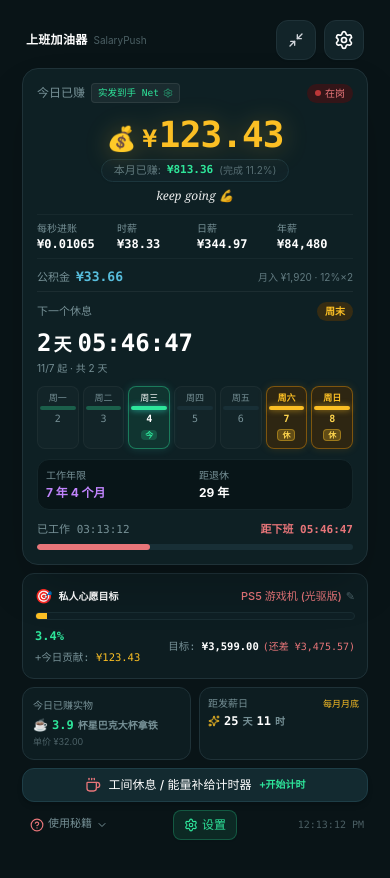
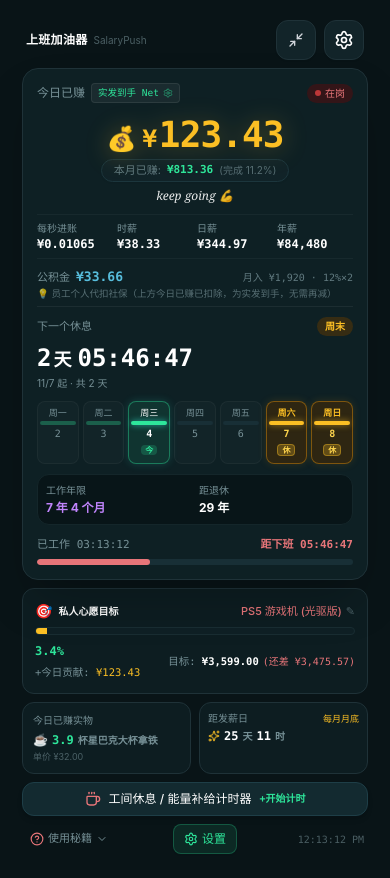
Before and after one commit to SpaceSheepBoy/salary-push-web, a React (Vite) app: page / in a window 390 px wide. Built offline with nearby package versions, Linux system fonts and the light colour scheme; no server answers; the HTML template or start-up script is replaced by a standard one.

Commit message:
feat: upgrade to iPhone 18 Pro, remove wishlist saved stepper, and clarify cotisations deduction

```diff
--- a/src/components/Dashboard.tsx
+++ b/src/components/Dashboard.tsx
@@ -264,6 +264,7 @@ export const Dashboard: React.FC<DashboardProps> = ({
             </div>
 
             {/* 4. Social Benefit / Housing Fund Row */}
+            <div className="flex flex-col gap-0.5">
               <div className="flex items-baseline justify-between text-xs">
                 <div className="flex items-baseline gap-1.5">
                   <span className="text-grayteal text-[11px]">{benefit.title}</span>
@@ -271,9 +272,24 @@ export const Dashboard: React.FC<DashboardProps> = ({
                     {isEuropean ? `${benefitFormatted} ${sym}` : `${sym}${benefitFormatted}`}
                   </span>
                 </div>
-              <span className="text-[10px] text-grayteal/80 truncate max-w-[140px] text-right">
+                <span className="text-[10px] text-grayteal/80 truncate max-w-[160px] text-right font-mono">
                   {benefit.formulaText}
                 </span>
+              </div>
+              {/* Clarification hint to eliminate all doubt */}
+              <div className="text-[9.5px] text-grayteal/70 leading-tight">
+                {calculator.isCountingNet
+                  ? (lang === 'zh'
+                      ? '💡 员工个人代扣社保（上方今日已赚已扣除，为实发到手，无需再减）'
+                      : lang === 'fr'
+                      ? '💡 Part salariale déduite (Le montant en haut est déjà votre Net réel à payer)'
+                      : '💡 Employee deductions (Top amount is already Net take-home, no extra deduction)')
+                  : (lang === 'zh'
+                      ? '💡 员工个人代扣社保（上方今日已赚按税前毛薪累计）'
+                      : lang === 'fr'
+                      ? '💡 Part salariale déduite (Le chrono en haut compte en Brut)'
+                      : '💡 Employee deductions (Top ticker counts in Gross Brut)')}
+              </div>
             </div>
 
             {/* 5. Divider */}
--- a/src/components/SettingsModal.tsx
+++ b/src/components/SettingsModal.tsx
@@ -887,7 +887,7 @@ export const SettingsModal: React.FC<SettingsModalProps> = ({
                 </div>
               </div>
 
-              {/* Already-Saved Input (已存/已攒金额) */}
+              {/* Already-Saved Input (已存/已攒金额，纯净输入无需步进器) */}
               <div className="pt-1.5 border-t border-white/[0.04]">
                 <div className="flex items-center justify-between mb-1">
                   <label className="text-[10px] text-grayteal">
@@ -895,14 +895,7 @@ export const SettingsModal: React.FC<SettingsModalProps> = ({
                   </label>
                   <span className="text-[9px] text-mint">计入合并达成进度条</span>
                 </div>
-                <div className="flex items-center gap-1.5">
-                  <button
-                    type="button"
-                    onClick={() => adjustWishlistSaved(-100)}
-                    className="h-8 w-9 flex items-center justify-center rounded bg-[#0E2024] hover:bg-[#1C363D] active:bg-coral border border-[#1F3238] text-white text-[11px] font-mono touch-manipulation active:scale-95"
-                  >
-                    -100
-                  </button>
+                <div className="relative">
                   <input
                     type="text"
                     inputMode="decimal"
@@ -912,22 +905,11 @@ export const SettingsModal: React.FC<SettingsModalProps> = ({
                     onChange={(e) => handleWishlistSavedChange(e.target.value)}
                     onBlur={handleWishlistSavedBlur}
                     placeholder="已存金额 (默认 0)"
-                    className="flex-1 bg-[#0E2024] border border-[#1F3238] focus:border-mint text-white text-base sm:text-xs rounded px-2 py-1.5 font-mono focus:outline-none"
+                    className="w-full bg-[#0E2024] border border-[#1F3238] focus:border-mint text-white text-base sm:text-xs rounded-xl px-3 py-2 font-mono focus:outline-none pr-14"
                   />
-                  <button
-                    type="button"
-                    onClick={() => adjustWishlistSaved(100)}
-                    className="h-8 w-9 flex items-center justify-center rounded bg-[#0E2024] hover:bg-[#1C363D] active:bg-mint border border-[#1F3238] text-white text-[11px] font-mono touch-manipulation active:scale-95"
-                  >
-                    +100
-                  </button>
-                  <button
-                    type="button"
-                    onClick={() => adjustWishlistSaved(500)}
-                    className="h-8 w-10 flex items-center justify-center rounded bg-[#0E2024] hover:bg-[#1C363D] active:bg-mint border border-[#1F3238] text-white text-[11px] font-mono touch-manipulation active:scale-95"
-                  >
-                    +500
-                  </button>
+                  <div className="absolute right-3 top-1/2 -translate-y-1/2 text-xs text-grayteal font-mono pointer-events-none">
+                    {settings.customWishlistCurrency || settings.displayCurrency}
+                  </div>
                 </div>
               </div>
               {(settings.customWishlistCurrency || settings.displayCurrency) !== settings.displayCurrency && (
--- a/src/utils/constants.ts
+++ b/src/utils/constants.ts
@@ -273,15 +273,15 @@ export const EQUIVALENCE_CATALOG: EquivalenceItem[] = [
   },
   {
     id: 'iphone',
-    name: 'iPhone 16 Pro',
+    name: 'iPhone 18 Pro',
     icon: '📱',
     unit: '台',
     localizedNames: {
-      zh: 'iPhone 16 Pro',
-      en: 'iPhone 16 Pro',
-      fr: 'iPhone 16 Pro',
-      de: 'iPhone 16 Pro',
-      ja: 'iPhone 16 Pro',
+      zh: 'iPhone 18 Pro',
+      en: 'iPhone 18 Pro',
+      fr: 'iPhone 18 Pro',
+      de: 'iPhone 18 Pro',
+      ja: 'iPhone 18 Pro',
     },
     localizedUnits: {
       zh: '台',
@@ -290,7 +290,7 @@ export const EQUIVALENCE_CATALOG: EquivalenceItem[] = [
       de: 'Gerät',
       ja: '台',
     },
-    prices: { CNY: 7999, EUR: 1229, USD: 999, GBP: 999, JPY: 159800 },
+    prices: { CNY: 8999, EUR: 1329, USD: 1099, GBP: 1099, JPY: 179800 },
     isGoal: true,
   },
   {
```
Also changed, not shown: 1 other file (tests, documents, lock files or other folders). Lines whose indentation alone changed are shown as unchanged.
